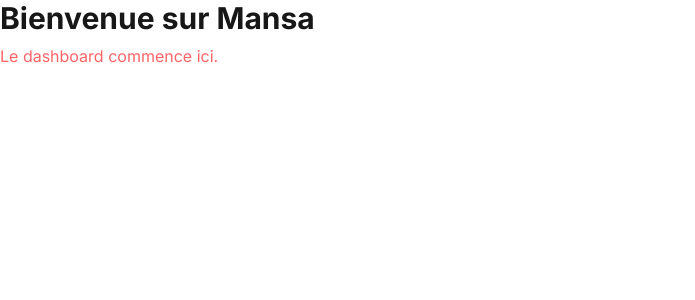
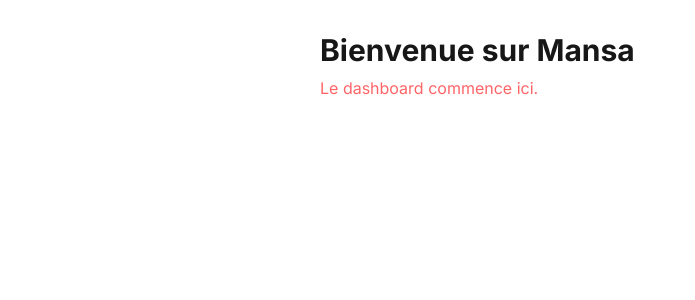
Before and after one commit to JojoKouam/mansa-next-gen, a Next.js app: page / in a window 1280 px wide. Shown: the top 300 px of the page, without its empty margins (0-695 px from the left). Built offline with nearby package versions, Linux system fonts and the light colour scheme.

Commit message:
[mis à jour] du projet

```diff
--- a/src/app/layout.tsx
+++ b/src/app/layout.tsx
@@ -1,5 +1,5 @@
 import "./globals.css";
-import { Inter } from "next/font/google"; // On importe une police élégante
+import { Inter } from "next/font/google";
 
 const inter = Inter({ subsets: ["latin"] });
 
@@ -10,9 +10,15 @@ export default function RootLayout({
 }) {
   return (
     <html lang="fr">
-      <body className={`${inter.className} bg-mansa-black text-mansa-offWhite`}>
-        {/* Pour l'instant on affiche juste le contenu */}
-        {children}
+      <body className={`${inter.className} bg-mansa-black text-mansa-offWhite antialiased`}>
+        <div className="flex min-h-screen">
+          {/* Notre Sidebar qui sera à gauche */}
+
+          {/* Le contenu de la page qui sera à droite */}
+          <main className="flex-1 lg:ml-72 p-8">
+            {children}
+          </main>
+        </div>
       </body>
     </html>
   );
```
